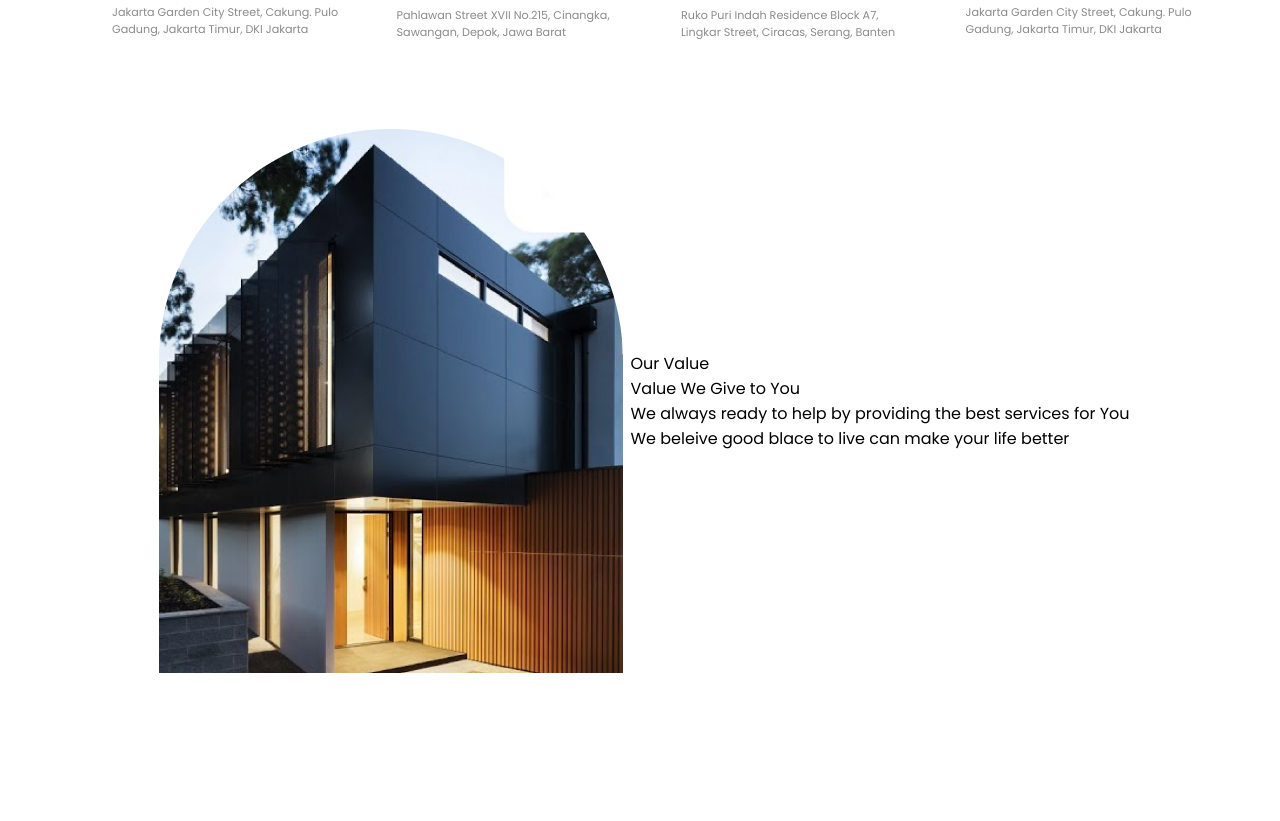
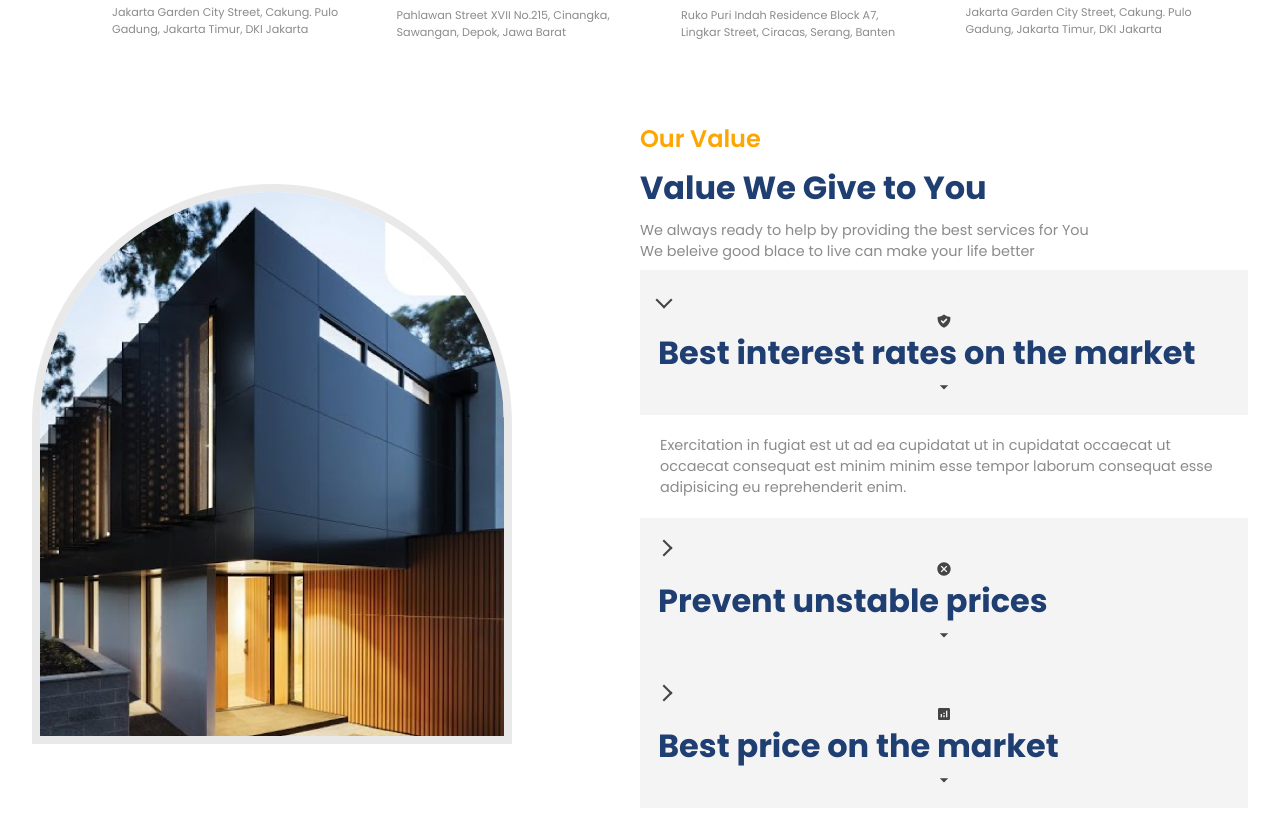
Before and after one commit to Chasith-Randima/real_state_site, a React (Vite) app: page / in a window 1280 px wide. Shown: the part 1400-2221 px from the top of the page. Before the commit the page ends 2113 px from the top, so only its background shows below. Built offline with nearby package versions, Linux system fonts and the light colour scheme.

Commit message:
value section jsx code part completed

```diff
--- a/src/components/Value/Value.css
+++ b/src/components/Value/Value.css
@@ -0,0 +1,10 @@
+.v-container .image-container {
+  border: 8px solid rgb(232 232 232 /93%);
+}
+
+.v-container > div {
+  flex: 1;
+}
+.v-right {
+  gap: 0.5rem;
+}
--- a/src/components/Value/Value.jsx
+++ b/src/components/Value/Value.jsx
@@ -12,6 +12,8 @@ import "react-accessible-accordion/dist/fancy-example.css";
 import { MdOutlineArrowDropDown } from "react-icons/md";
 import "./Value.css";
 
+import data from "../../utils/accordion";
+
 const Value = () => {
   return (
     <>
@@ -25,13 +27,37 @@ const Value = () => {
           </div>
           {/* right */}
           <div className="flexColStart v-right">
-            <spane>Our Value</spane>
-            <spane>Value We Give to You</spane>
-            <spane>
+            <span className="orangeText">Our Value</span>
+            <span className="primaryText">Value We Give to You</span>
+            <span className="secondaryText">
               We always ready to help by providing the best services for You
               <br />
               We beleive good blace to live can make your life better
-            </spane>
+            </span>
+            <Accordion
+              className="accordian"
+              allowMultipleExpanded={false}
+              preExpanded={[0]}
+            >
+              {data.map((item, i) => {
+                return (
+                  <AccordionItem className="accordionItem" key={i} uuid={i}>
+                    <AccordionItemHeading>
+                      <AccordionItemButton>
+                        <div className="flexCenter icon">{item.icon}</div>
+                        <span className="primaryText">{item.heading}</span>
+                        <div className="flexCenter icon">
+                          <MdOutlineArrowDropDown size={20} />
+                        </div>
+                      </AccordionItemButton>
+                    </AccordionItemHeading>
+                    <AccordionItemPanel>
+                      <p className="secondaryText">{item.detail}</p>
+                    </AccordionItemPanel>
+                  </AccordionItem>
+                );
+              })}
+            </Accordion>
           </div>
         </div>
       </section>
```
